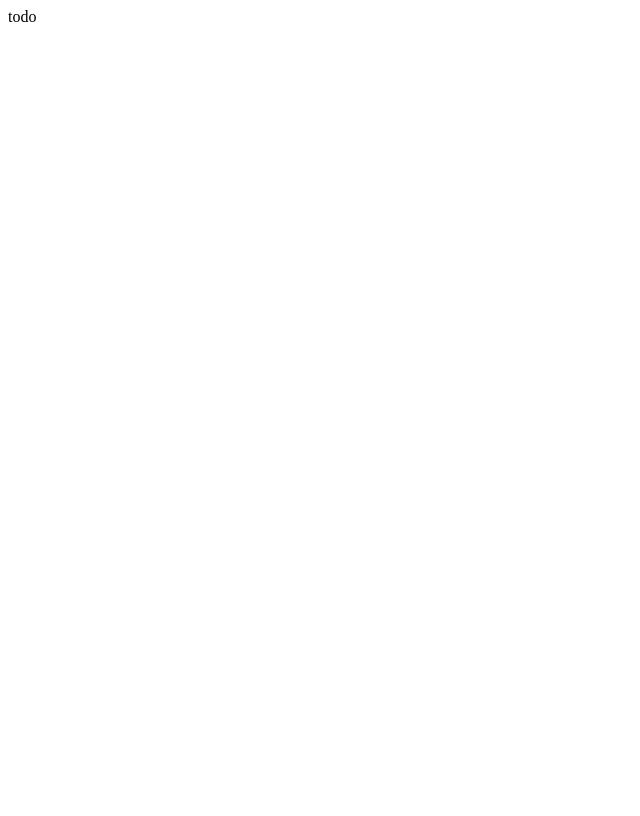
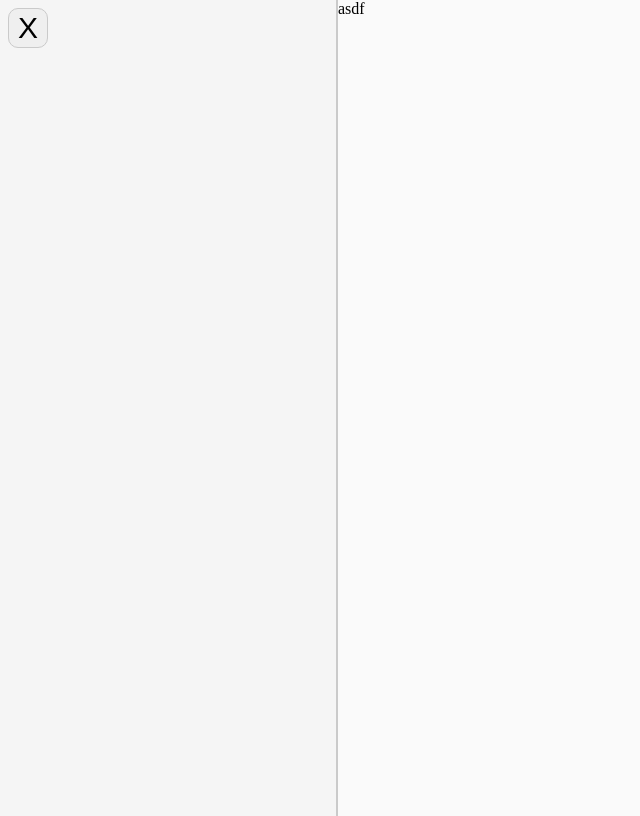
Before and after one commit to willuhmjs/anniversary, a SvelteKit app: page / in a window 1280 px wide. Shown: the whole page, without its empty margins (0-640 px from the left). Built offline with nearby package versions, Linux system fonts and the light colour scheme.

Commit message:
prev commit

```diff
--- /dev/null
+++ b/src/lib/Sidebar.svelte
@@ -0,0 +1,41 @@
+<script lang="ts">
+    let sidebar: HTMLDivElement;
+    let toggleButton: HTMLButtonElement;
+    function toggleMenu() {
+        if (sidebar) {
+            sidebar.classList.toggle('minimized');
+            sidebar.classList.toggle('maximized');
+            toggleButton.innerText = sidebar.classList.contains('minimized') ? '☰' : 'X';
+        }
+    }
+</script>
+<div bind:this={sidebar} class="maximized">
+<button id="toggleMenuButton" bind:this={toggleButton} on:click={toggleMenu}>X</button>
+</div>
+<style>
+    div {
+        min-height: 100vh;
+        background-color: #f5f5f5;
+        border-right: 2px solid #cacaca;
+        padding: 8px;
+    }
+
+    .maximized {
+        width: 320px;
+    }
+
+    :global(.minimized) {
+        width: 60px;
+        display: flex;
+        flex-direction: column;
+        align-items: center;
+    }
+
+    #toggleMenuButton {
+        border-radius: 10px;
+        height: 40px;
+        width: 40px;
+        font-size: 30px;
+        border: 1px solid #cacaca;
+    }
+</style>
--- /dev/null
+++ b/src/routes/+layout.svelte
@@ -0,0 +1,4 @@
+<script lang="ts">
+    import "./style.css"
+</script>
+<slot/>
--- a/src/routes/+page.svelte
+++ b/src/routes/+page.svelte
@@ -1 +1,16 @@
-todo
+<script lang="ts">
+    import Sidebar from '$lib/Sidebar.svelte';
+    import Content from '$lib/Content.svelte';
+</script>
+<main>
+    <Sidebar/>
+    <Content/>
+</main>
+<style>
+    main {
+        display: flex;
+        flex-direction: row;
+        width: 100%;
+        background-color: #f5f5f5;
+    }
+</style>
--- /dev/null
+++ b/src/routes/style.css
@@ -0,0 +1,3 @@
+body {
+    margin: 0;
+}
```
